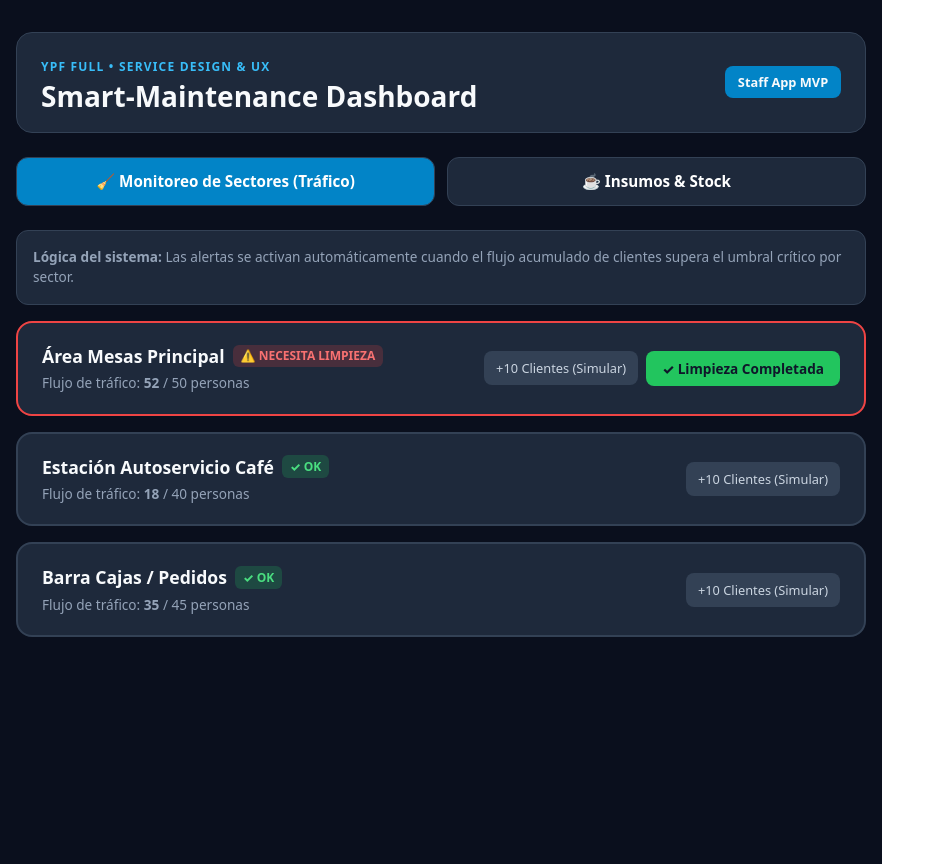
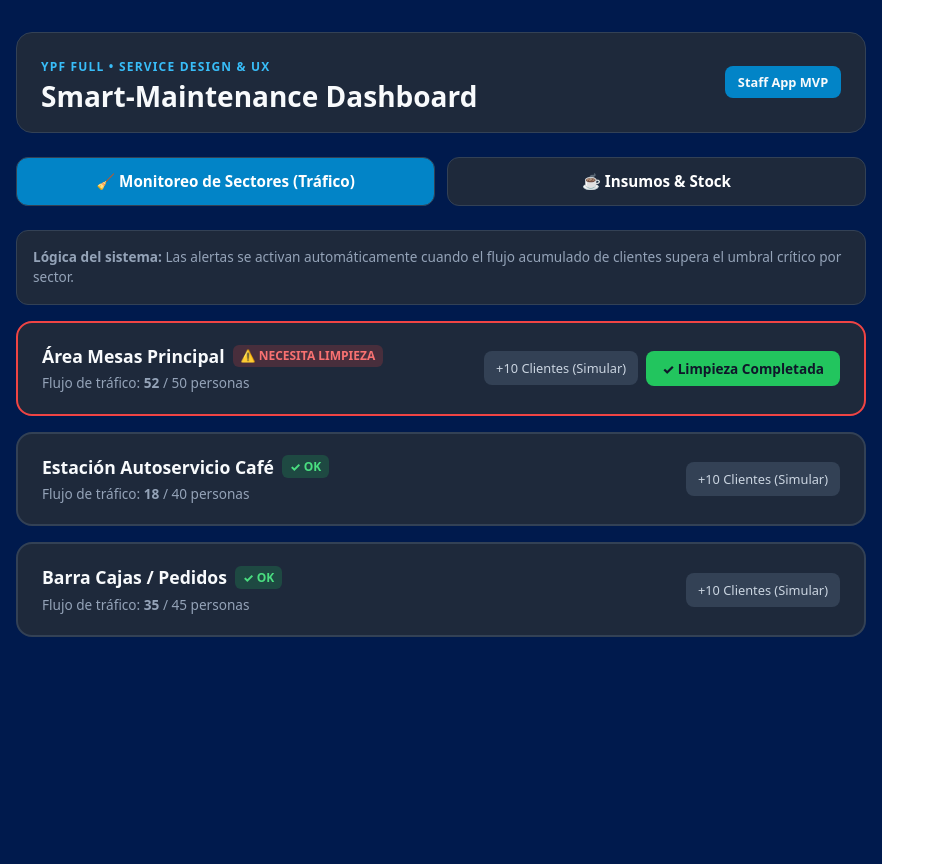
Before and after one commit to maurikspizzo-dot/hello-world-siguiente, a Next.js app: page / in a window 1280 px wide. Shown: the whole page, without its empty margins (0-929 px from the left). Built offline with nearby package versions, Linux system fonts and the light colour scheme.

Commit message:
color YPF

```diff
--- a/src/app/page.tsx
+++ b/src/app/page.tsx
@@ -74,7 +74,7 @@ export default function SmartFullDashboard() {
   return (
     <div style={{
       minHeight: '100vh',
-      backgroundColor: '#0a0f1d',
+      backgroundColor: '#001a4d',
       color: '#f8fafc',
       fontFamily: 'system-ui, -apple-system, sans-serif',
       padding: '2rem 1rem'
```
